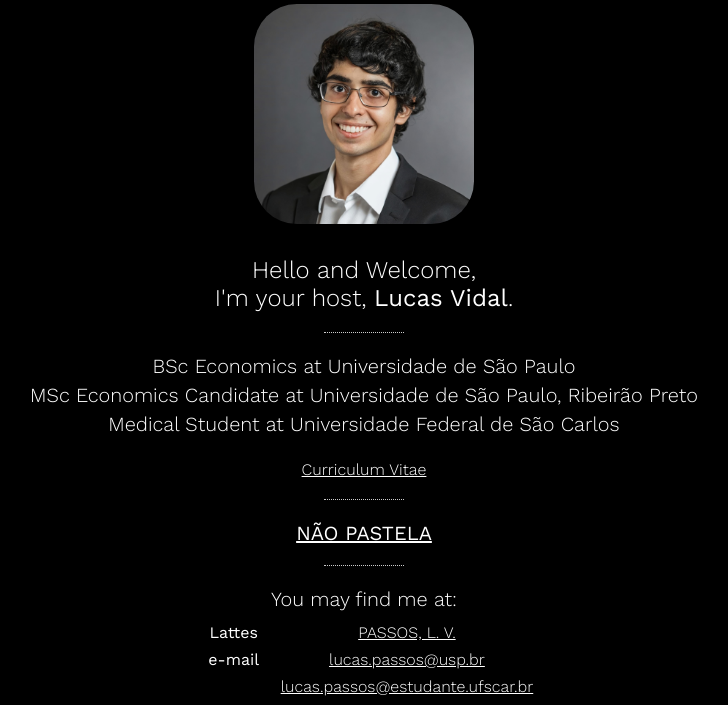
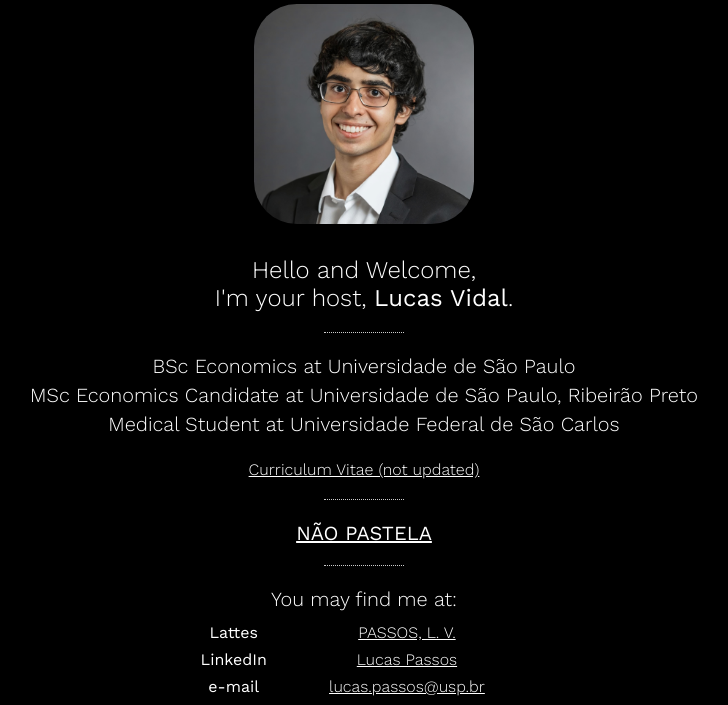
Before and after one commit to lucguara/lucguara.github.io, a plain HTML site: page index.html in a window 1280 px wide. Shown: the part 93-798 px from the top of the page, without its empty margins (276-1004 px from the left). Drawn offline with Linux system fonts and the light colour scheme.

Commit message:
Update index.html

```diff
--- a/index.html
+++ b/index.html
@@ -21,7 +21,7 @@
 <p>MSc Economics Candidate at Universidade de São Paulo, Ribeirão Preto</p>
 <p>Medical Student at Universidade Federal de São Carlos</p>
 <br />
-<a href="#" onclick="return false;" target="_self" target="_self">Curriculum Vitae</a><br />
+<a href="#" onclick="return false;" target="_self" target="_self">Curriculum Vitae (not updated)</a><br />
 
 <div class="divisoria"></div>
 
@@ -38,6 +38,10 @@
 		<tr>
 			<th>Lattes</th>
 			<td><a href="http://lattes.cnpq.br/0693566414640835">PASSOS, L. V.</a></td>
+		</tr>
+		<tr>
+			<th>LinkedIn</th>
+			<td><a href="hhttps://www.linkedin.com/in/lucasvpassos/">Lucas Passos</a></td>
 		</tr>
 		<tr>
 			<th>e-mail</th>
```
